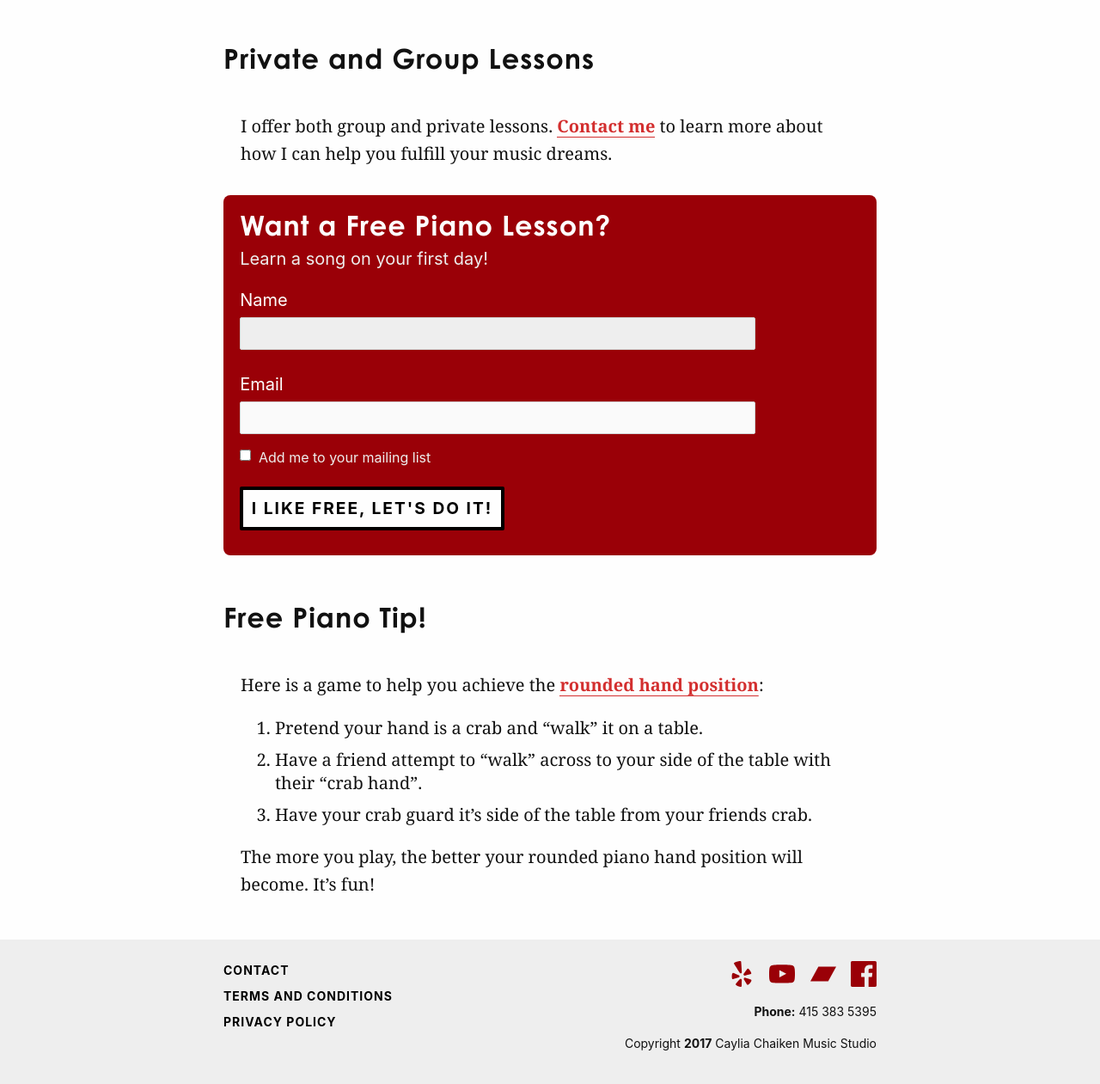
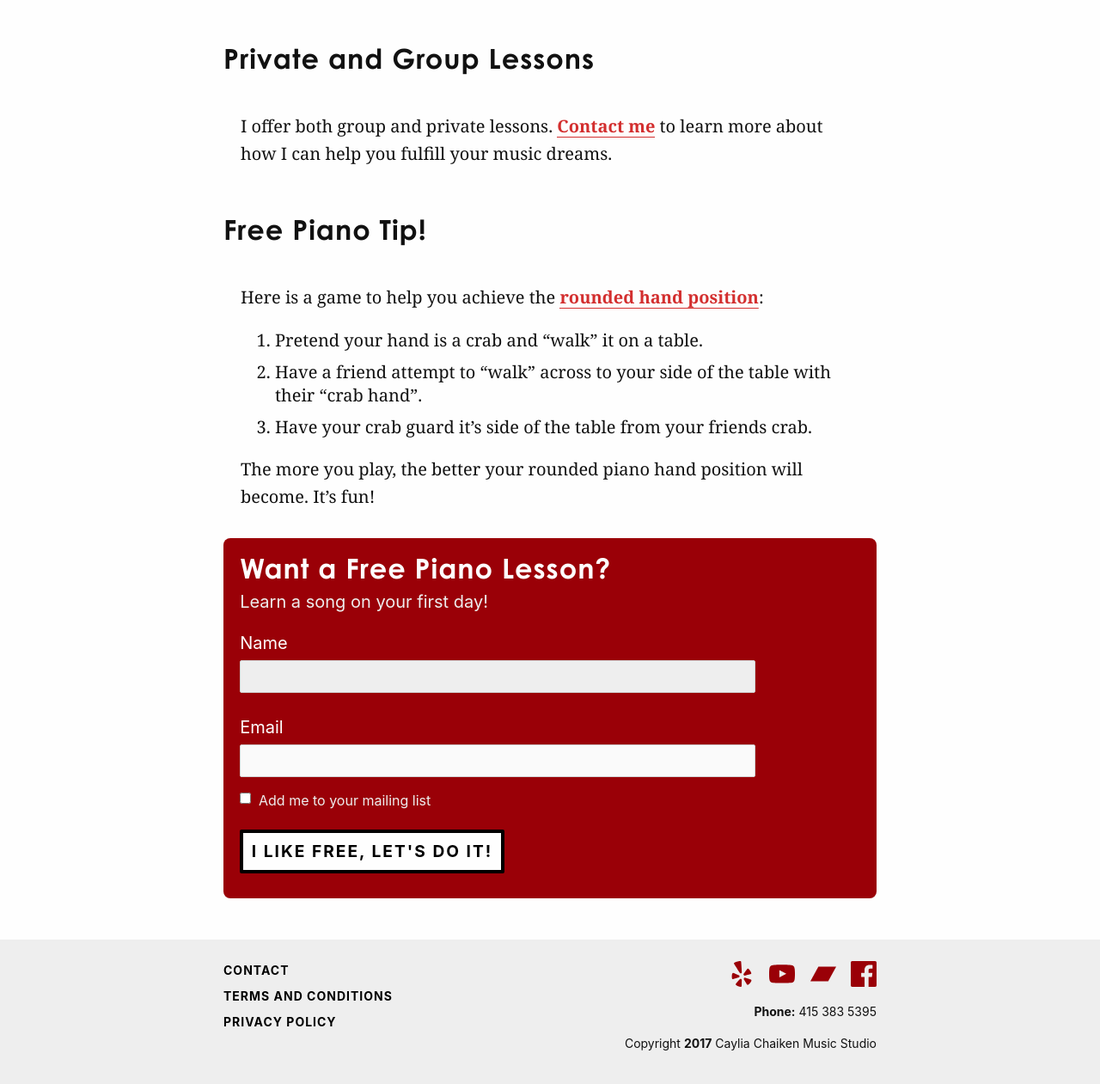
Before and after one commit to cchaiken/ccms, a Jekyll site: the page built from piano-lessons.md, in a window 1280 px wide and 1400 px high, scrolled down 4205 px, cut to the strip 129-1390 px from the top of the window. Shown: the whole strip at 86% size. Built offline with Jekyll 4.4.1, drawn with Linux system fonts in a browser that asks for light colours; some web fonts are replaced.

Commit message:
Updated Piano Lessons

```diff
--- a/piano-lessons.md
+++ b/piano-lessons.md
@@ -71,8 +71,6 @@ You’ll quickly develop the ability to play chords and modern accompaniments in
 
 I offer both group and private lessons. [Contact me](#) to learn more about how I can help you fulfill your music dreams.
 
-{% include lesson-form.html %}
-
 ## Free Piano Tip!
 
 Here is a game to help you achieve the [rounded hand position](#):
@@ -82,3 +80,5 @@ Here is a game to help you achieve the [rounded hand position](#):
 3. Have your crab guard it's side of the table from your friends crab.
 
 The more you play, the better your rounded piano hand position will become. It's fun!
+
+{% include lesson-form.html %}
```
